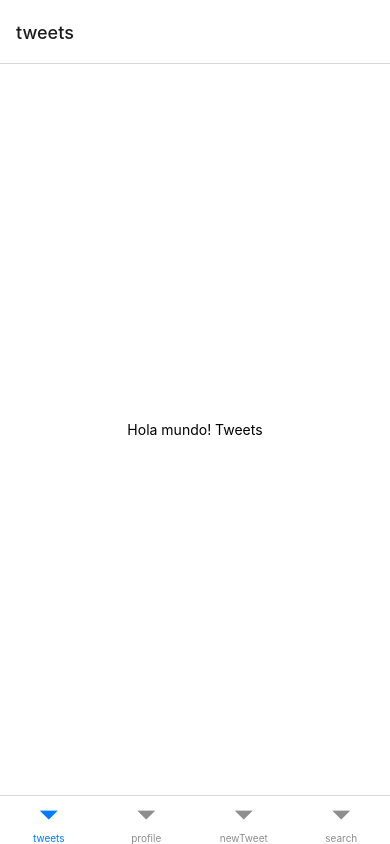
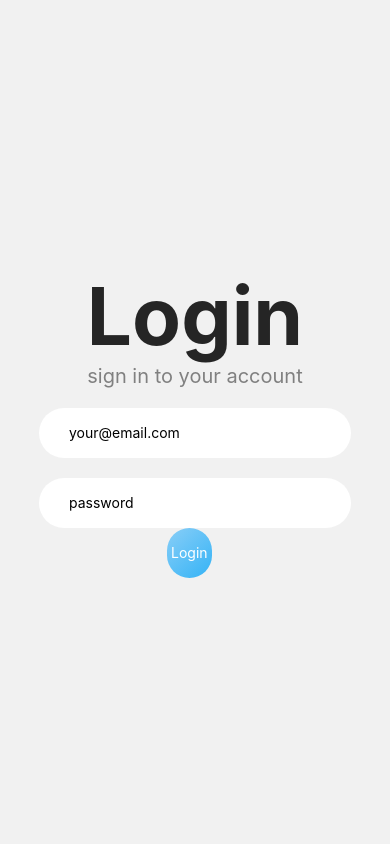
Before and after one commit to rsulbaranc/twitterClon, a React Native app in the folder frontend/: screen / in a window 390 px wide. Built offline with nearby package versions, Linux system fonts and the light colour scheme.

Commit message:
component button gradient

```diff
--- a/frontend/App.tsx
+++ b/frontend/App.tsx
@@ -1,13 +1,13 @@
 import React from 'react';
 import home from './src/screens/home'
 import { AppNavigator } from './src/navigation/AppNavigator';
+import login from './src/screens/login';
 
 
-const Screen1 = home
+const Screen1 = login
 
 export default function App() {
   return (
-/*     <Screen1/> */
-    <AppNavigator/>
+    <Screen1/>
   );
 }
--- a/frontend/package.json
+++ b/frontend/package.json
@@ -24,7 +24,8 @@
     "react-native-web": "~0.18.11",
     "react-native-webview": "^11.26.1",
     "react-redux": "^8.0.5",
-    "redux-thunk": "^2.4.2"
+    "redux-thunk": "^2.4.2",
+    "expo-linear-gradient": "~12.1.1"
   },
   "devDependencies": {
     "@babel/core": "^7.20.0",
--- /dev/null
+++ b/frontend/src/components/ButtonGradient.tsx
@@ -0,0 +1,39 @@
+import * as React from 'react';
+import { StyleSheet, Text, View, TouchableOpacity } from 'react-native';
+import { LinearGradient } from 'expo-linear-gradient';
+
+const ButtonGradient = () => {
+    return (
+        <TouchableOpacity style={styles.container}>
+        <LinearGradient
+        // Button Linear Gradient
+        colors={['#89cef7', '#34b3f6']}
+        start={{x: 0, y: 0}}
+        end={{x: 1, y: 1}}
+        style={styles.button}
+        >
+        <Text style={styles.text}>Login</Text>
+      </LinearGradient>
+        </TouchableOpacity>
+    )
+}
+
+const styles = StyleSheet.create({
+    container: {
+   /*      flex: 1, */
+    },
+    button: {
+        width: '80%',
+        height: 50,
+        borderRadius: 25,
+        padding: 10,
+        alignItems: 'center',
+        justifyContent: 'center',
+    },
+    text: {
+        fontSize: 14,
+        color: '#fff',
+    }
+});
+
+export default ButtonGradient;
--- a/frontend/src/screens/home.tsx
+++ b/frontend/src/screens/home.tsx
@@ -4,13 +4,9 @@ import {TabNavigator, AppNavigator }from '../navigation/AppNavigator';
 
 const home = () => {
   return (
-    <View >
-      <View style={styles.container}>
+
+   <View style={styles.container}>
       <Text>Hola mundo! Home</Text>
-      </View>
-{/*       <View>
-        <AppNavigator/>
-      </View>  */}
     </View>
 
   );
@@ -24,6 +20,9 @@ const styles = StyleSheet.create({
     justifyContent: 'center',
     marginStart: 130
    },
+   tittle: {
+    fontSize: 30,
+   }
 });
 
 export default home;
--- a/frontend/src/screens/login.tsx
+++ b/frontend/src/screens/login.tsx
@@ -1,21 +1,54 @@
-import React from 'react'
-import { StyleSheet, Text, View } from 'react-native';
+import React from "react";
+import {
+  StatusBar,
+  StyleSheet,
+  Text,
+  View,
+  TextInput,
+  Image,
+} from "react-native";
+import ButtonGradient from "../components/ButtonGradient";
+
+//const buttonLogin = ButtonGradient('Sign In');
 
 const login = () => {
   return (
     <View style={styles.container}>
-      <Text>Hola mundo! Login</Text>
+      <Text style={styles.title}>Login</Text>
+      <Text style={styles.subtitle}>sign in to your account</Text>
+      <TextInput placeholder="your@email.com" style={styles.textInputs} />
+      <TextInput placeholder="password" style={styles.textInputs} />
+      <ButtonGradient/>
     </View>
   );
-}
+};
 
 const styles = StyleSheet.create({
   container: {
     flex: 1,
-    backgroundColor: '#fff',
-    alignItems: 'center',
-    justifyContent: 'center',
+    backgroundColor: "#f1f1f1",
+    alignItems: "center",
+    justifyContent: "center",
   },
+  title: {
+    fontSize: 80,
+    color: "#252525",
+    fontWeight: "bold",
+  },
+  subtitle: {
+    fontSize: 20,
+    color: "gray",
+  },
+  textInputs: {
+    padding: 10,
+    paddingStart: 30,
+    width: "80%",
+    height: 50,
+    marginTop: 20,
+    borderRadius: 30,
+    backgroundColor: "#fff",
+  },
+
 });
 
 export default login;
```
Also changed, not shown: 1 other file (tests, documents, lock files or other folders).
